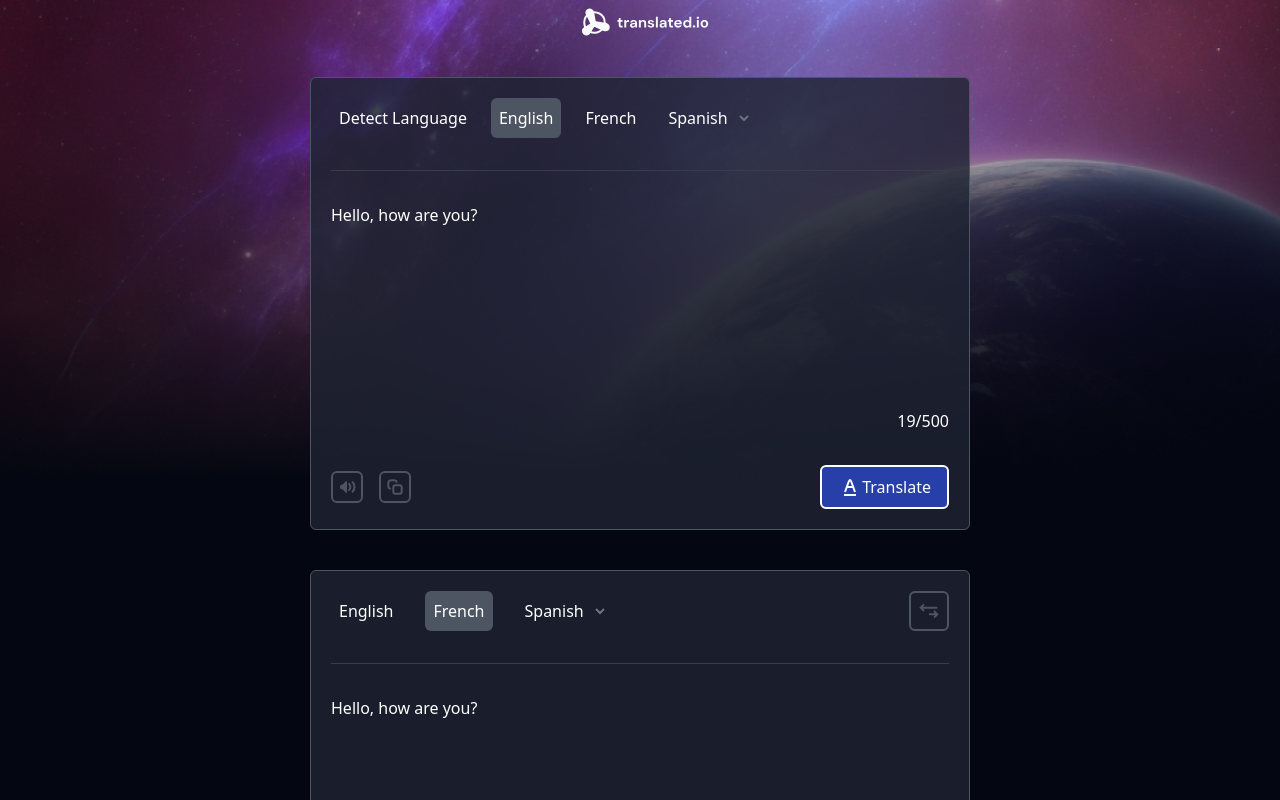
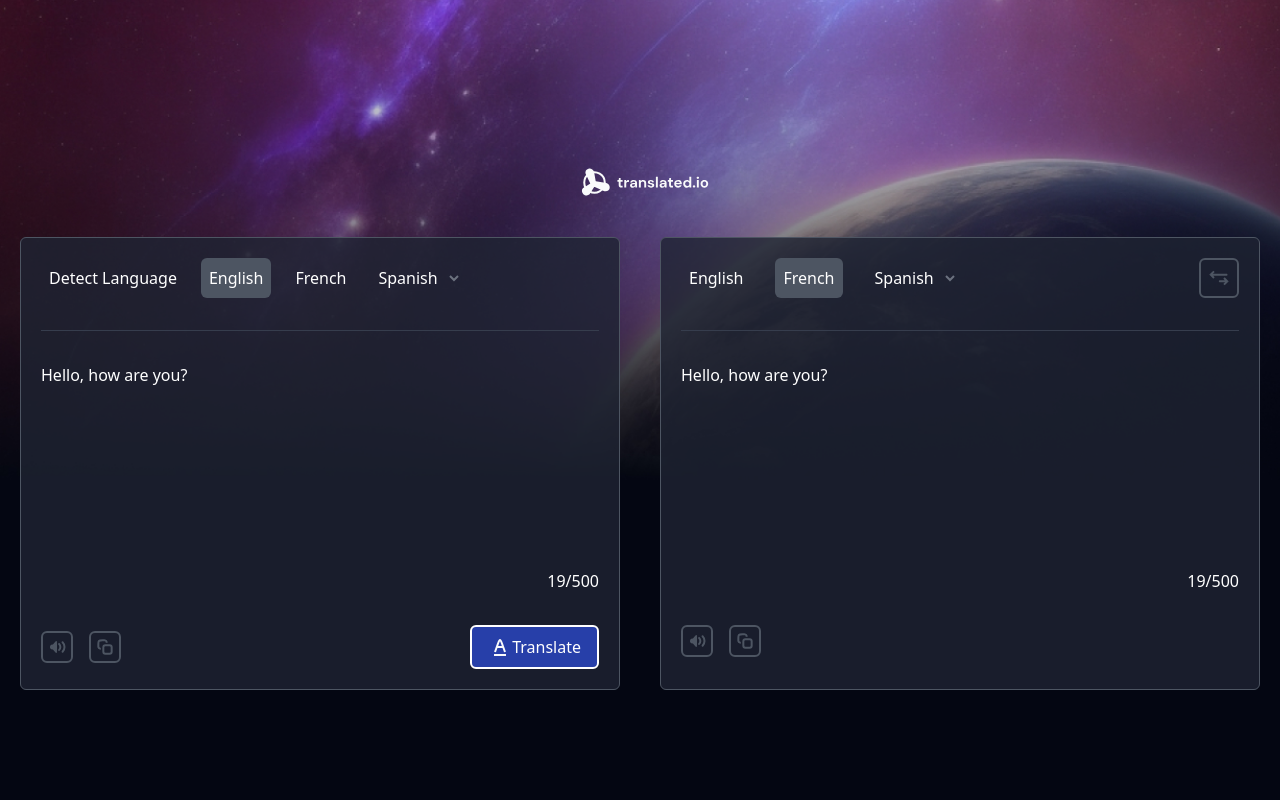
Before and after one commit to ShinobiKoda/Translate-App, a React app: page / in a window 1280 px wide. Shown: the top 800 px of the page. Built offline with nearby package versions, Linux system fonts and the light colour scheme; the HTML template or start-up script is replaced by a standard one.

Commit message:
increase max width for large screens

```diff
--- a/src/components/Layout.tsx
+++ b/src/components/Layout.tsx
@@ -11,11 +11,11 @@ const Layout = () => {
   return (
     <div>
       <div className="hero-img"> </div>
-      <div className="flex flex-col gap-8 items-center justify-center w-full">
+      <div className="flex flex-col gap-8 items-center justify-center w-full mt-40">
         <div>
           <img src={logo} alt="Logo Image" />
         </div>
-        <div className="w-full px-5 max-w-[700px] flex flex-col gap-10">
+        <div className="w-full px-5 max-w-[1440px] flex flex-col gap-10 lg:flex lg:flex-row lg:justify-between">
           <div className="bg-[#1e2432cc] text-white rounded-md p-5 w-full flex flex-col gap-8 border-[#4d5562] border">
             <div className="flex items-center gap-4 flex-wrap">
               <button className="cursor-pointer hover:opacity-90 p-2 rounded-md">
```
